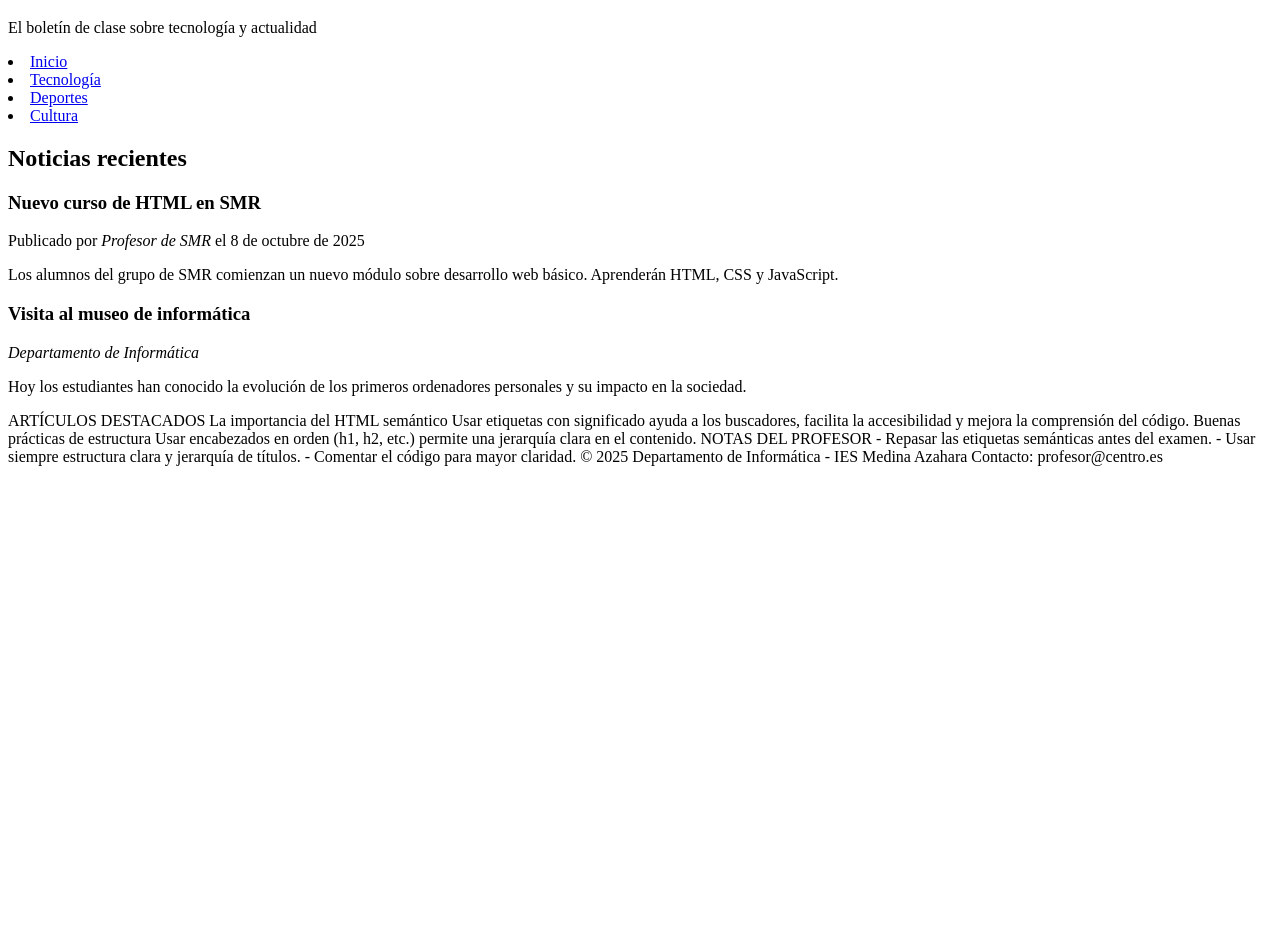
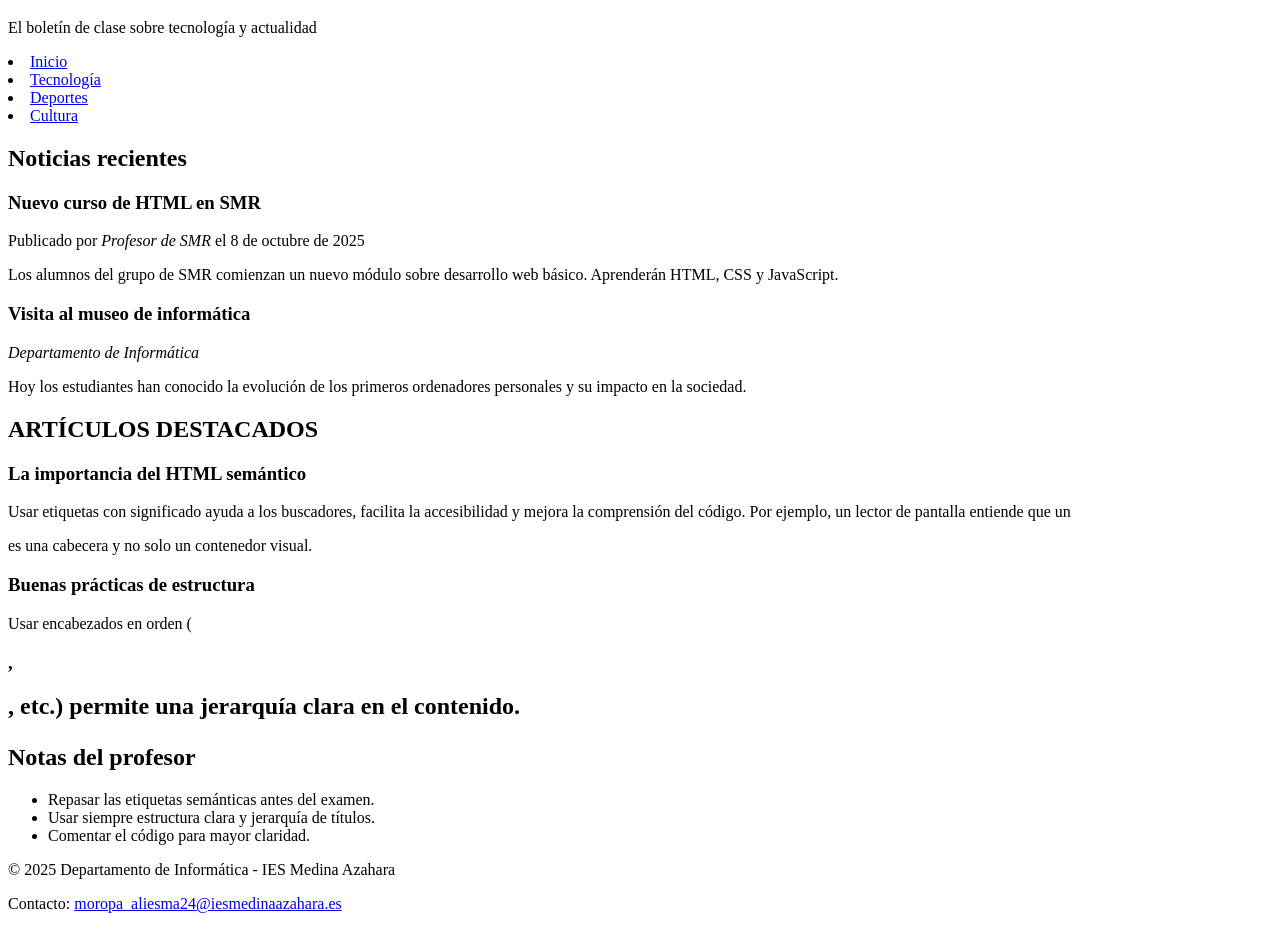
Before and after one commit to PabloMorisco/2smr-web, a plain HTML site: page actividad5/noticias_semantico.html in a window 1280 px wide. Shown: the part 61-990 px from the top of the page. Before the commit the page ends 800 px from the top, so only its background shows below. Drawn offline with Linux system fonts and the light colour scheme.

Commit message:
ejercicio5

```diff
--- a/actividad5/noticias_semantico.html
+++ b/actividad5/noticias_semantico.html
@@ -36,12 +36,37 @@
                         en la sociedad.</p>
                 </article>
             </section>
-            ARTÍCULOS DESTACADOS La importancia del HTML semántico Usar etiquetas con significado ayuda a los
-            buscadores, facilita la accesibilidad y mejora la comprensión del código. Buenas prácticas de estructura
-            Usar encabezados en orden (h1, h2, etc.) permite una jerarquía clara en el contenido. NOTAS DEL PROFESOR -
-            Repasar las etiquetas semánticas antes del examen. - Usar siempre estructura clara y jerarquía de títulos. -
-            Comentar el código para mayor claridad. © 2025 Departamento de Informática - IES Medina Azahara Contacto:
-            profesor@centro.es
+
+            <section>
+                <h2>ARTÍCULOS DESTACADOS</h2>
+                <article>
+                    <h3>La importancia del HTML semántico</h3>
+                    <p>Usar etiquetas con significado ayuda a los buscadores, facilita la accesibilidad y mejora la
+                        comprensión del código. Por ejemplo, un lector de pantalla entiende que un
+                    <header> es una cabecera y no solo un contenedor visual.</p>
+                </article>
+                <article>
+                    <h3>Buenas prácticas de estructura</h3>
+                    <p>Usar encabezados en orden (
+                    <h1>, <h2>, etc.) permite una jerarquía clara en el contenido.</p>
+                </article>
+            </section>
+
+            <aside>
+                <h2>Notas del profesor</h2>
+                <ul>
+                    <li>Repasar las etiquetas semánticas antes del examen.</li>
+                    <li>Usar siempre estructura clara y jerarquía de títulos.</li>
+                    <li>Comentar el código para mayor claridad.</li>
+                </ul>
+            </aside>
+    </main>
+
+    <footer>
+        <p>&copy; 2025 Departamento de Informática - IES Medina Azahara</p>
+        <p>Contacto: <a href="mailto:moropa_aliesma24@iesmedianaazahara.es">moropa_aliesma24@iesmedinaazahara.es</a></p>
+    </footer>
+
 </body>
 
 </html>
```
